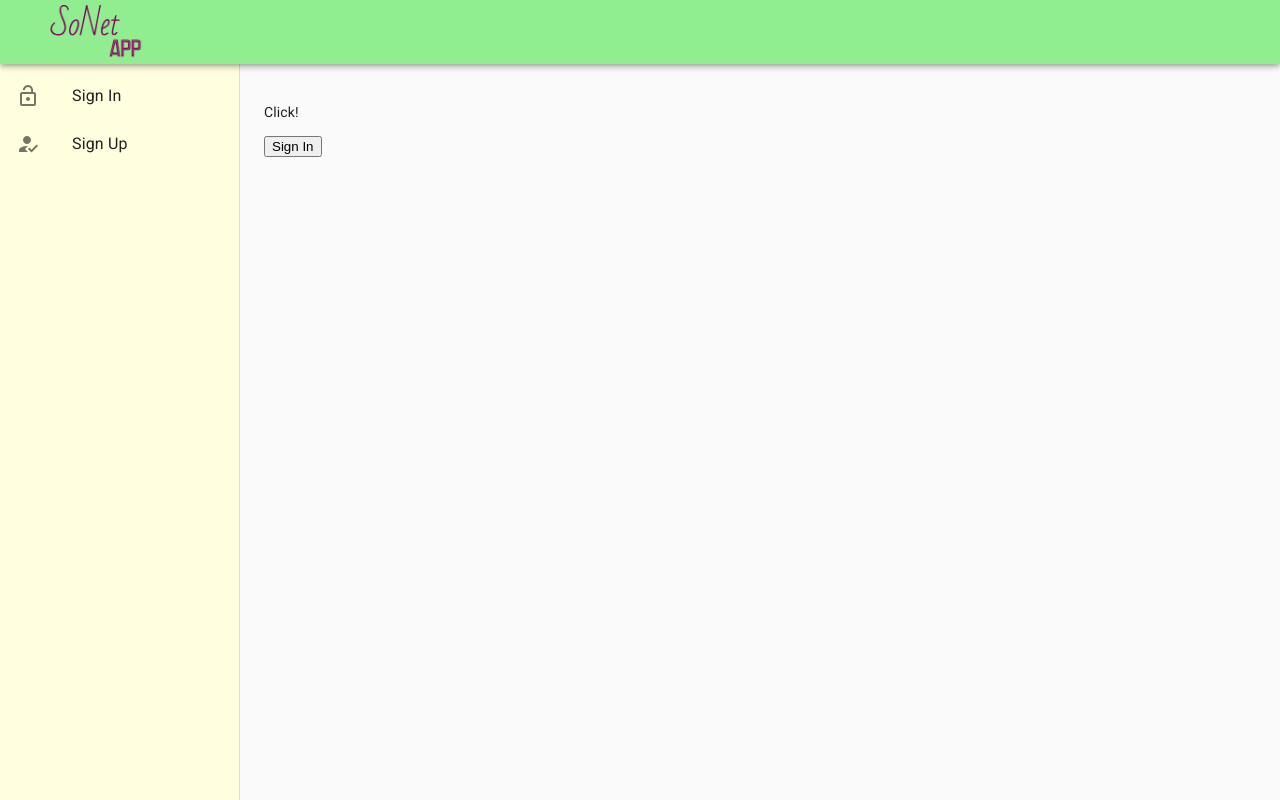
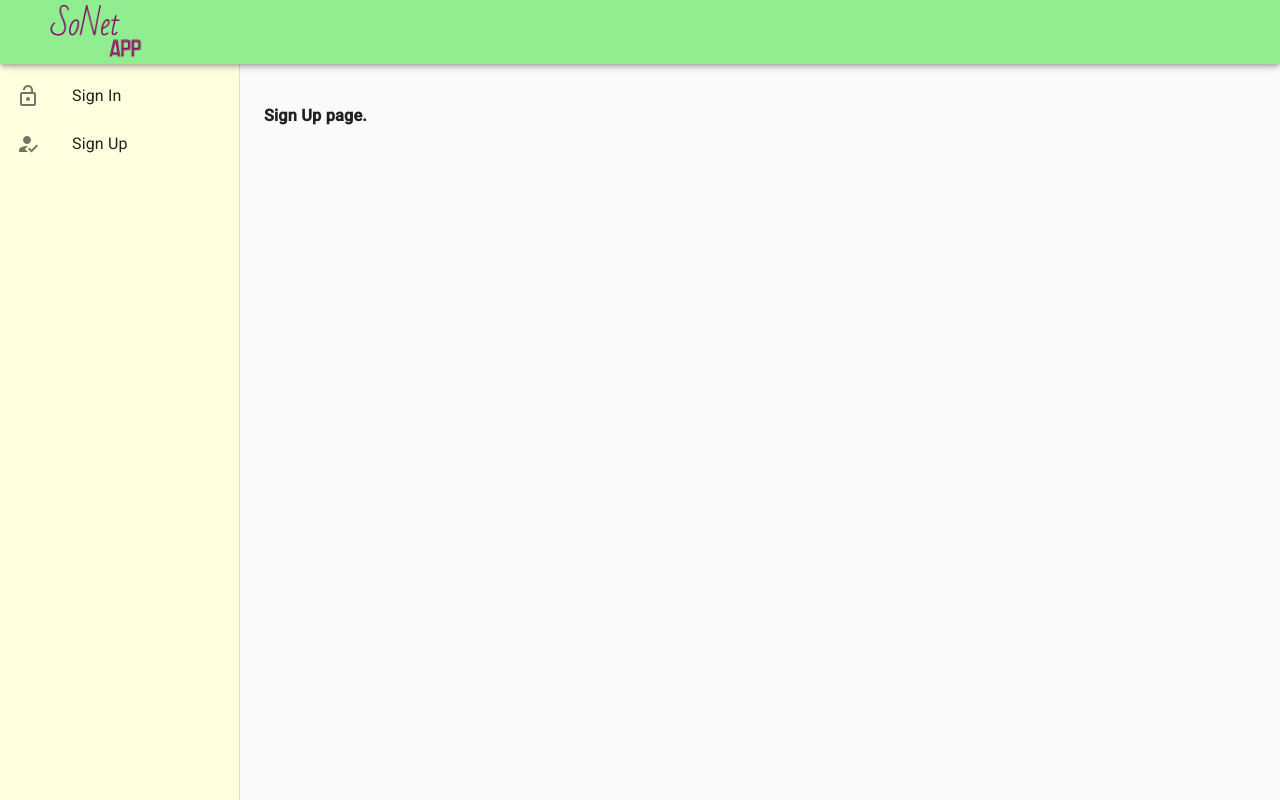
Before and after one commit to VadimProkopchuk/SoNet, a React (Create React App) app in the folder src/app/: page /sign-up in a window 1280 px wide. Before the commit this address led to /sign-in. Built offline with nearby package versions, Linux system fonts and the light colour scheme.

Commit message:
Added SignUp page

```diff
--- a/src/app/src/components/Layout/DrawerMenu/DrawerMenu.js
+++ b/src/app/src/components/Layout/DrawerMenu/DrawerMenu.js
@@ -39,7 +39,7 @@ export default function DrawerMenu({isAuthenticated}) {
     let links = (
         <React.Fragment>
             <ListItemLink button component={Link} to="/sign-in" primary="Sign In" icon={ <LockOpen /> }/>
-            <ListItemLink button component={Link} to="/signup" primary="Sign Up" icon={ <HowToReg /> }/>
+            <ListItemLink button component={Link} to="/sign-up" primary="Sign Up" icon={ <HowToReg /> }/>
         </React.Fragment>
     );
 
--- a/src/app/src/components/Layout/Routes.js
+++ b/src/app/src/components/Layout/Routes.js
@@ -1,6 +1,14 @@
 import React from "react";
 import { Switch, Route } from "react-router-dom";
-import {Profile, Settings, Messages, Contacts, NotFound, SignIn} from "../../pages";
+import {
+    Profile,
+    Settings,
+    Messages,
+    Contacts,
+    NotFound,
+    SignIn,
+    SignUp
+} from "../../pages";
 import Logout from "../Logout/Logout";
 import Redirect from "react-router-dom/es/Redirect";
 
@@ -21,6 +29,7 @@ export default ({isAuthenticated}) => {
         routes = (
             <Switch>
                 <Route path="/sign-in" component={SignIn} />
+                <Route path="/sign-up" component={SignUp} />
                 <Redirect to={'/sign-in'} />
             </Switch>
         );
--- /dev/null
+++ b/src/app/src/pages/SignUp/SignUp.js
@@ -0,0 +1,10 @@
+import React from "react";
+
+
+export default function SignUp() {
+    return (
+        <React.Fragment>
+            <h3>Sign Up page.</h3>
+        </React.Fragment>
+    )
+}
--- a/src/app/src/pages/index.js
+++ b/src/app/src/pages/index.js
@@ -4,6 +4,7 @@ import Profile from "./Profile/Profile";
 import Settings from "./Settings/Settings";
 import NotFound from "./NotFound/NotFound";
 import SignIn from "./SignIn/SignIn";
+import SignUp from "./SignUp/SignUp";
 
 export {
     Contacts,
@@ -11,5 +12,6 @@ export {
     Profile,
     Settings,
     NotFound,
-    SignIn
+    SignIn,
+    SignUp
 }
```
